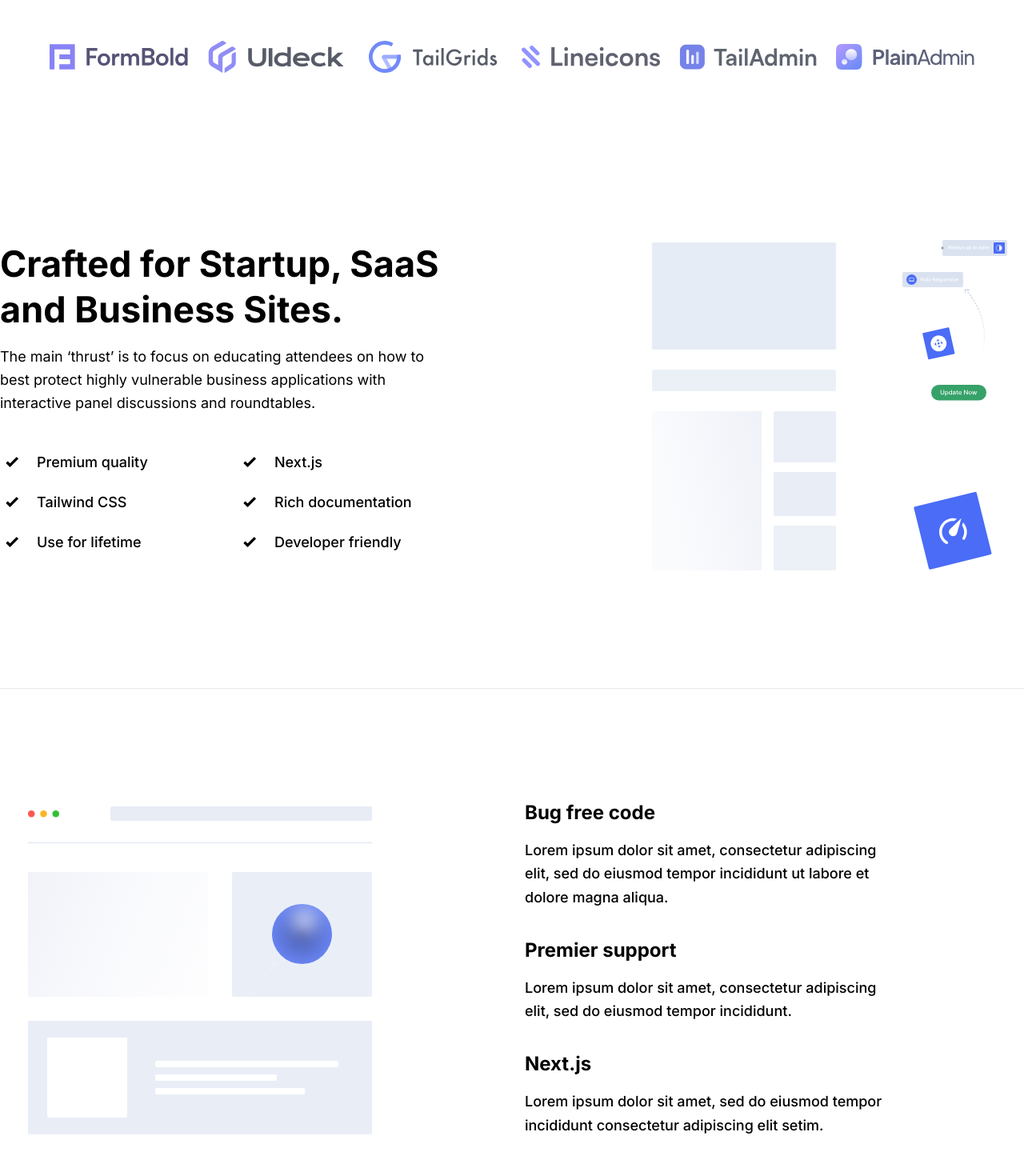
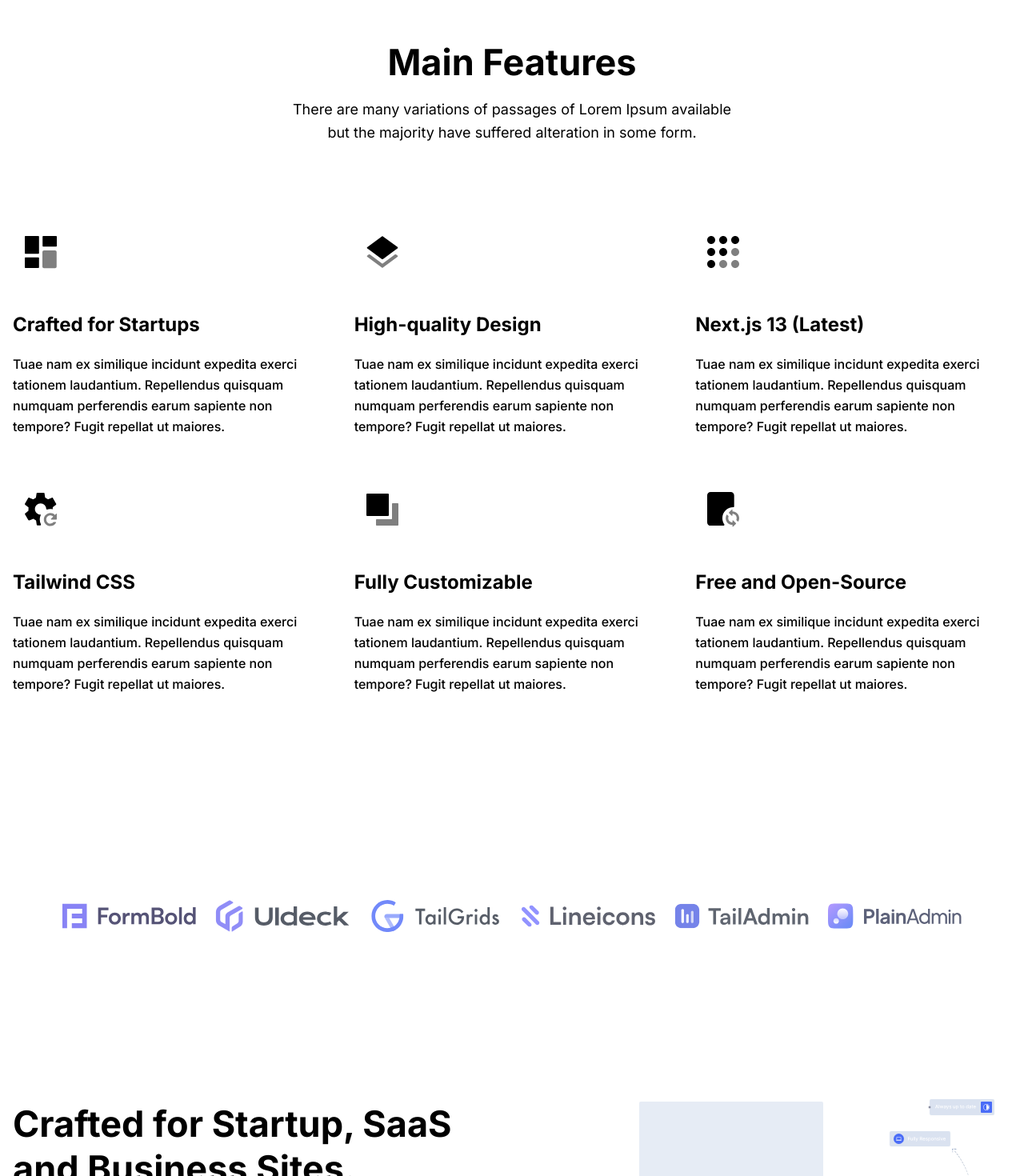
Before and after one commit to nevermore6264/hacof, a Next.js app: page / in a window 1280 px wide. Shown: the part 860-2330 px from the top of the page at 80% size. Built offline with nearby package versions, Linux system fonts and the light colour scheme.

Commit message:
Update layout structure: add Features component to Home and remove unnecessary margin utilities in About sections for improved consistency.

```diff
--- a/src/app/page.tsx
+++ b/src/app/page.tsx
@@ -22,7 +22,7 @@ export default function Home() {
     <>
       <ScrollUp />
       <Hero />
-
+      <Features />
       <Brands />
       <AboutSectionOne />
       <AboutSectionTwo />
--- a/src/components/About/AboutSectionOne.tsx
+++ b/src/components/About/AboutSectionOne.tsx
@@ -22,7 +22,7 @@ const AboutSectionOne = () => {
     <section id="about" className="pt-16 md:pt-20 lg:pt-28">
       <div className="container">
         <div className="border-b border-body-color/[.15] pb-16 dark:border-white/[.15] md:pb-20 lg:pb-28">
-          <div className="-mx-4 flex flex-wrap items-center">
+          <div className="flex flex-wrap items-center">
             <div className="w-full px-4 lg:w-1/2">
               <SectionTitle
                 title="Crafted for Startup, SaaS and Business Sites."
--- a/src/components/About/AboutSectionTwo.tsx
+++ b/src/components/About/AboutSectionTwo.tsx
@@ -5,7 +5,7 @@ const AboutSectionTwo = () => {
   return (
     <section className="py-16 md:py-20 lg:py-28">
       <div className="container">
-        <div className="-mx-4 flex flex-wrap items-center">
+        <div className="flex flex-wrap items-center">
           <div className="w-full px-4 lg:w-1/2">
             <div
               className="relative mx-auto mb-12 aspect-[25/24] max-w-[500px] text-center lg:m-0"
--- a/src/components/Brands/index.tsx
+++ b/src/components/Brands/index.tsx
@@ -7,7 +7,7 @@ const Brands = () => {
   return (
     <section className="pt-16">
       <div className="container">
-        <div className="-mx-4 flex flex-wrap">
+        <div className="flex flex-wrap">
           <div className="w-full px-4">
             <div className="flex flex-wrap items-center justify-center rounded-sm bg-gray-light px-8 py-8 dark:bg-gray-dark sm:px-10 md:px-[50px] md:py-[40px] xl:p-[50px] 2xl:px-[70px] 2xl:py-[60px]">
               {brandsData.map((brand) => (
--- a/src/components/Features/index.tsx
+++ b/src/components/Features/index.tsx
@@ -7,7 +7,7 @@ const Features = () => {
   return (
     <>
       <section id="features" className="py-16 md:py-20 lg:py-28">
-        <div className="container">
+        <div className="container p-4 mx-auto">
           <SectionTitle
             title="Main Features"
             paragraph="There are many variations of passages of Lorem Ipsum available but the majority have suffered alteration in some form."
```
